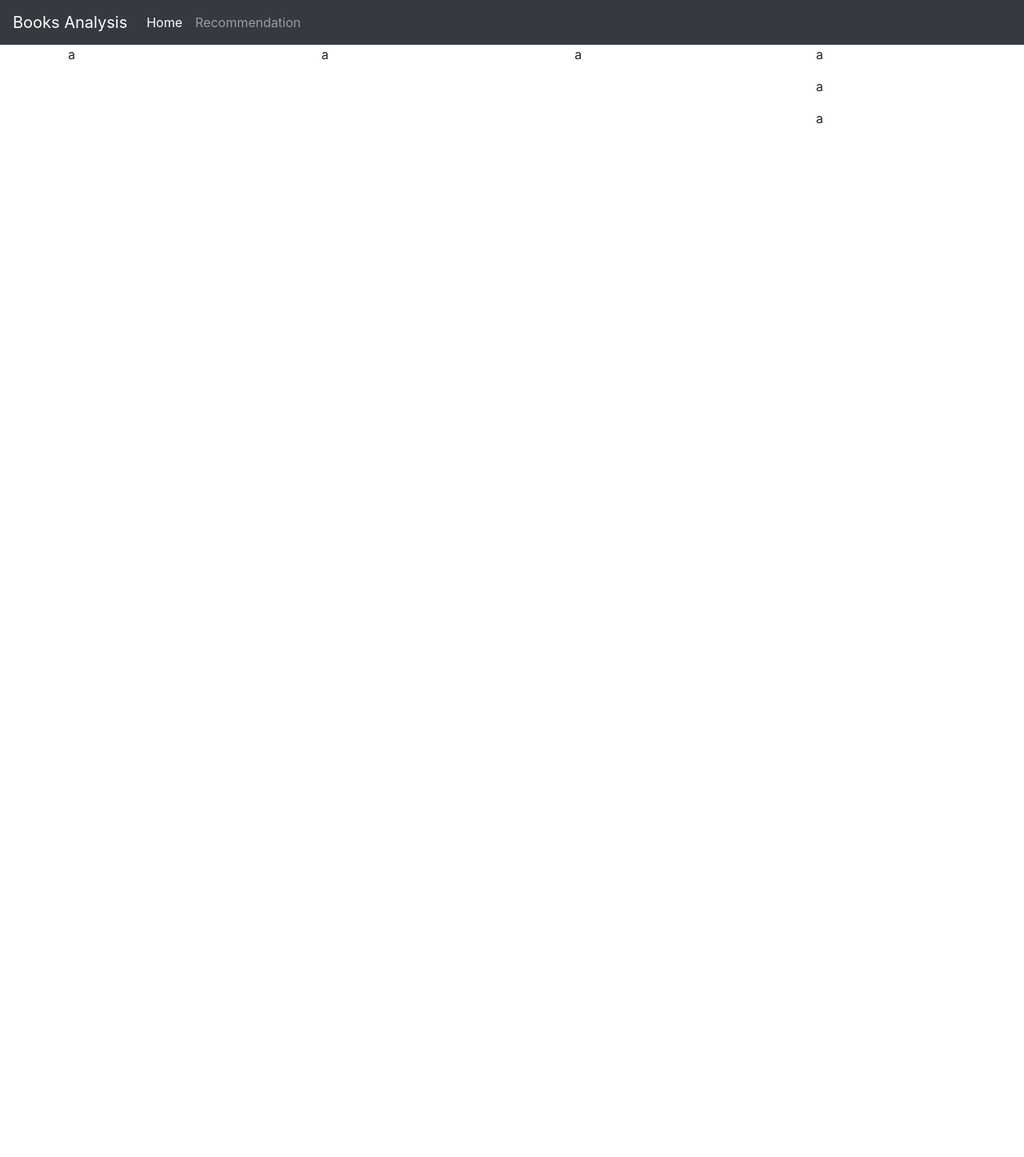
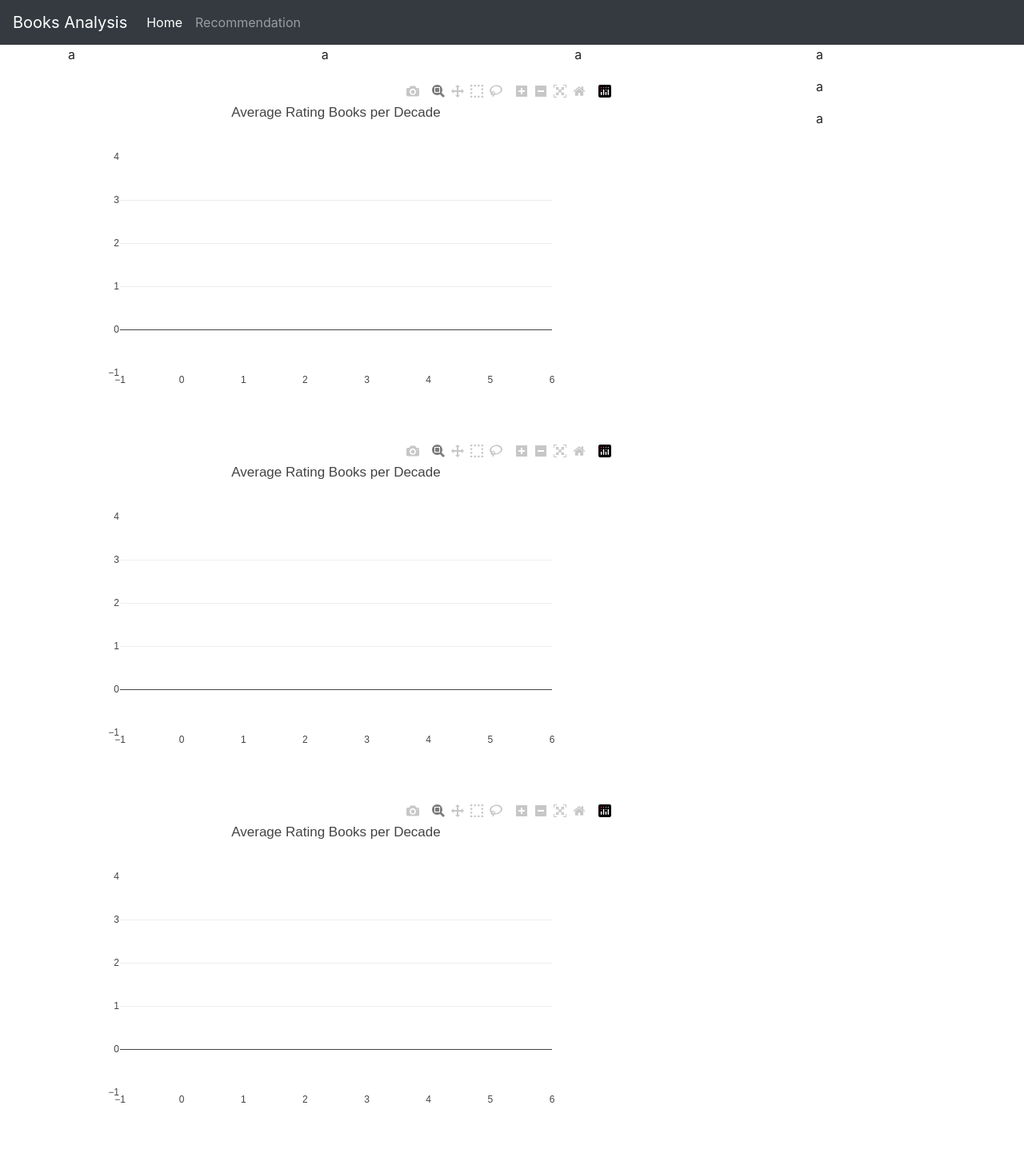
Before and after one commit to palolo02/Books_Analysis, a Flask app: page / in a window 1280 px wide. Shown: the whole page at 80% size. Before the commit the page ends 155 px from the top, so only its background shows below. Run offline with Flask 2, Linux system fonts and the light colour scheme; data that the repository does not hold is empty; some libraries are stand-ins or nearby versions.

Commit message:
Update in REST API, plots and js functionality

```diff
--- a/app.py
+++ b/app.py
@@ -6,8 +6,12 @@ from flask import Flask
 from flask import render_template
 from flask import redirect
 from flask import jsonify
+from flask import request
 from collections import OrderedDict
+import math
+from datetime import datetime
 import pymongo
+import booksDB
 
 #################################################
 # DB Connection
@@ -16,7 +20,8 @@ import pymongo
 app = Flask(__name__)
 
 url = f'mongodb://localhost:27017/books_db'
-
+if(False):
+    booksDB.addDecade()
 
 #################################################
 # Flask Routes
@@ -62,7 +67,26 @@ def get_books():
     # Send json result
     return jsonify({"books": books_json})
 
+@app.route("/api/v1/books/decade", methods=["GET"])
+def get_books_decade():
+    # Get result from books per decade
+    books_json = booksDB.getBooksperDecade()
+    # Jsonify teh results
+    return jsonify({"books": books_json})
 
+@app.route("/api/v1/books/timeline/avgRating", methods=["GET"])
+def get_books_timeline_avgRating():
+    # Get result from books per decade
+    books_json = booksDB.getBooksTimelineAvgRating()
+    # Jsonify teh results
+    return jsonify({"books": books_json})
+
+@app.route("/api/v1/books/decade/<decade>", methods=["GET"])
+def get_books_decade_selection(decade):
+    # Get result from books per decade
+    books_json = booksDB.getBooksByDecadeSel(int(decade))
+    # Jsonify teh results
+    return jsonify({"books": books_json})
 
 
 if __name__ == "__main__":
--- /dev/null
+++ b/config.py
@@ -0,0 +1,4 @@
+# Connection variables
+url = f'mongodb://localhost:27017/books_db'
+db = "books_ds"
+collection = "book_collection"
--- /dev/null
+++ b/static/css/decade.css
@@ -0,0 +1,8 @@
+.book{
+    background-color: gray;
+    color:white;
+}
+
+#timeline{
+    background-color: gray;
+}
--- /dev/null
+++ b/static/js/decade.js
@@ -0,0 +1,26 @@
+// Read books per decade
+d3.json("/api/v1/books/decade").then((incomingData) =>{
+
+    books = incomingData.books;
+    var carousel = d3.select(".carousel-inner");
+    // Access each decade to get its books
+    books.forEach(decade => {
+        var enableClass = false
+        if(decade[0]["decade"] == 0)
+            var enableClass = true
+
+        var item = carousel.append("div").classed("carousel-item",true).classed("active",enableClass);
+
+        // Get the container to append div for books
+        decade.forEach(book => {
+            var div = item.append("div").classed("book",true).classed("col-1",true)
+            div.append("h4").text("Title: " + book.title);
+            div.append("span").text("Author: " + book.authors);
+            div.append("span").text("Rating: " + book.average_rating);
+            div.append("span").text("Rates: " + book.ratings_count);
+        });
+
+    });
+
+
+})
--- /dev/null
+++ b/static/js/timelineRating.js
@@ -0,0 +1,151 @@
+// Read books per decade
+d3.json("/api/v1/books/timeline/avgRating").then((incomingData) =>{
+
+    books = incomingData.books;
+    var carousel = d3.select(".carousel-inner");
+    // Access each decade to get its books
+    var decadesAxis = books.map(b => b["decade"]);
+    var booksAxis = books.map(b => b["books"]);
+    var avgRatingAxis = books.map(b => b["avgRating"]);
+    var avgRatingCountAxis = books.map(b => b["avgRatingCount"]);
+
+    plot(decadesAxis, avgRatingAxis);
+    plotNoBooks(decadesAxis, booksAxis);
+    plotRatingCount(decadesAxis, avgRatingCountAxis);
+})
+
+
+function plot(decadesAxis, avgRatingAxis){
+
+    var xAxis = [];
+    decadesAxis.forEach(x => xAxis.push(`${x}`))
+    console.log(xAxis)
+    var trace1 = {
+        x: xAxis,
+        y: avgRatingAxis,
+        type: 'bar',
+        //text: ['4.17 below the mean', '4.17 below the mean', '0.17 below the mean', '0.17 below the mean', '0.83 above the mean', '7.83 above the mean'],
+        marker: {
+          color: 'rgb(142,124,195)'
+        }
+      };
+
+      var data = [trace1];
+
+      var layout = {
+        title: 'Average Rating Books per Decade',
+        font:{
+          family: 'Raleway, sans-serif'
+        }
+        /*,
+        showlegend: false,
+        xaxis: {
+          tickangle: -45
+        },
+        yaxis: {
+          zeroline: false,
+          gridwidth: 2
+        }
+        //bargap :0.05
+        */
+      };
+
+      Plotly.newPlot('avgRating', data, layout);
+}
+
+function plotNoBooks(decadesAxis, booksAxis){
+
+
+    var trace1 = {
+        x: decadesAxis,
+        y: booksAxis,
+        type: 'bar',
+        //text: ['4.17 below the mean', '4.17 below the mean', '0.17 below the mean', '0.17 below the mean', '0.83 above the mean', '7.83 above the mean'],
+        marker: {
+          color: 'rgb(142,124,195)'
+        }
+      };
+
+      var data = [trace1];
+
+      var layout = {
+        title: 'Average Rating Books per Decade',
+        font:{
+          family: 'Raleway, sans-serif'
+        }
+        /*,
+        showlegend: false,
+        xaxis: {
+          tickangle: -45
+        },
+        yaxis: {
+          zeroline: false,
+          gridwidth: 2
+        }
+        //bargap :0.05
+        */
+      };
+
+      Plotly.newPlot('noBooks', data, layout);
+}
+
+function plotRatingCount(decadesAxis, booksAxis){
+
+
+    var trace1 = {
+        x: decadesAxis,
+        y: booksAxis,
+        type: 'bar',
+        //text: ['4.17 below the mean', '4.17 below the mean', '0.17 below the mean', '0.17 below the mean', '0.83 above the mean', '7.83 above the mean'],
+        marker: {
+          color: 'rgb(142,124,195)'
+        }
+      };
+
+      var data = [trace1];
+
+      var layout = {
+        title: 'Average Rating Books per Decade',
+        font:{
+          family: 'Raleway, sans-serif'
+        }
+        /*,
+        showlegend: false,
+        xaxis: {
+          tickangle: -45
+        },
+        yaxis: {
+          zeroline: false,
+          gridwidth: 2
+        }
+        //bargap :0.05
+        */
+      };
+
+      Plotly.newPlot('avgRatingCount', data, layout);
+}
+
+
+function plotBubble(x,y){
+    var trace1 = {
+        x: x,
+        y: y,
+        mode: 'markers',
+        marker: {
+          //color: ['rgb(93, 164, 214)', 'rgb(255, 144, 14)',  'rgb(44, 160, 101)', 'rgb(255, 65, 54)'],
+          opacity: 0.8
+          //size: y
+        }
+      };
+
+      var data = [trace1];
+
+      var layout = {
+        title: 'Marker Size and Color',
+        showlegend: false,
+        height: 600,
+        width: 600
+      };
+
+      Plotly.newPlot('bubble', data, layout);
+}
--- a/templates/index.html
+++ b/templates/index.html
@@ -8,7 +8,8 @@
         <link rel="stylesheet" href="https://stackpath.bootstrapcdn.com/bootstrap/4.5.0/css/bootstrap.min.css" integrity="sha384-9aIt2nRpC12Uk9gS9baDl411NQApFmC26EwAOH8WgZl5MYYxFfc+NcPb1dKGj7Sk" crossorigin="anonymous"/>
         <script src="https://cdnjs.cloudflare.com/ajax/libs/d3/5.9.7/d3.min.js"></script>
         <script src="https://cdn.plot.ly/plotly-latest.min.js"></script>
-        <link rel="stylesheet" type="text/css" href="/static/css/bootstrap.css" />
+        <!-- <link rel="stylesheet" type="text/css" href="/static/css/bootstrap.css" />-->
+        <link rel="stylesheet" type="text/css" href="/static/css/decade.css" />
     </head>
     <body>
         <div>
@@ -17,7 +18,6 @@
                 <button class="navbar-toggler" type="button" data-toggle="collapse" data-target="#navbarColor02" aria-controls="navbarColor02" aria-expanded="false" aria-label="Toggle navigation">
                   <span class="navbar-toggler-icon"></span>
                 </button>
-
                 <div class="collapse navbar-collapse" id="navbarColor02">
                   <ul class="navbar-nav mr-auto">
                     <li class="nav-item active">
@@ -51,7 +51,33 @@
                     </div>
                     <!-- Timeline-->
                     <div class="row">
-                        <div id="book">
+                        <!-- Avg Rating per decade-->
+                        <div id="avgRating">
+                        </div>
+                        <!-- Number Books per decade-->
+                        <div id="noBooks">
+                        </div>
+                        <!-- Avg Rating per decade-->
+                        <div id="avgRatingCount">
+                        </div>
+                        <!-- Avg Rating per decade-->
+                        <div id="bubble">
+                        </div>
+                    </div>
+                    <div id="timeline" class="row">
+                        <div id="timeline-book" class="carousel slide" data-ride="carousel">
+                            <div class="carousel-inner">
+                            </div>
+                            <div>
+                                <a class="carousel-control-prev" href="#timeline-book" role="button" data-slide="prev">
+                                    <span class="carousel-control-prev-icon" aria-hidden="true"></span>
+                                    <span class="sr-only">Previous</span>
+                                </a>
+                                <a class="carousel-control-next" href="#timeline-book" role="button" data-slide="next">
+                                    <span class="carousel-control-next-icon" aria-hidden="true"></span>
+                                    <span class="sr-only">Next</span>
+                                </a>
+                            </div>
                         </div>
                     </div>
 
@@ -71,12 +97,10 @@
                         <p>a</p>
                     </div>
                 </div>
-
             </div>
-
-
-
         </div>
         <script src="/static/js/app.js"></script>
+        <script src="/static/js/decade.js"></script>
+        <script src="/static/js/timelineRating.js"></script>
     </body>
 </html>
```
Also changed, not shown: booksDB.py (added, +143 -0 lines).
